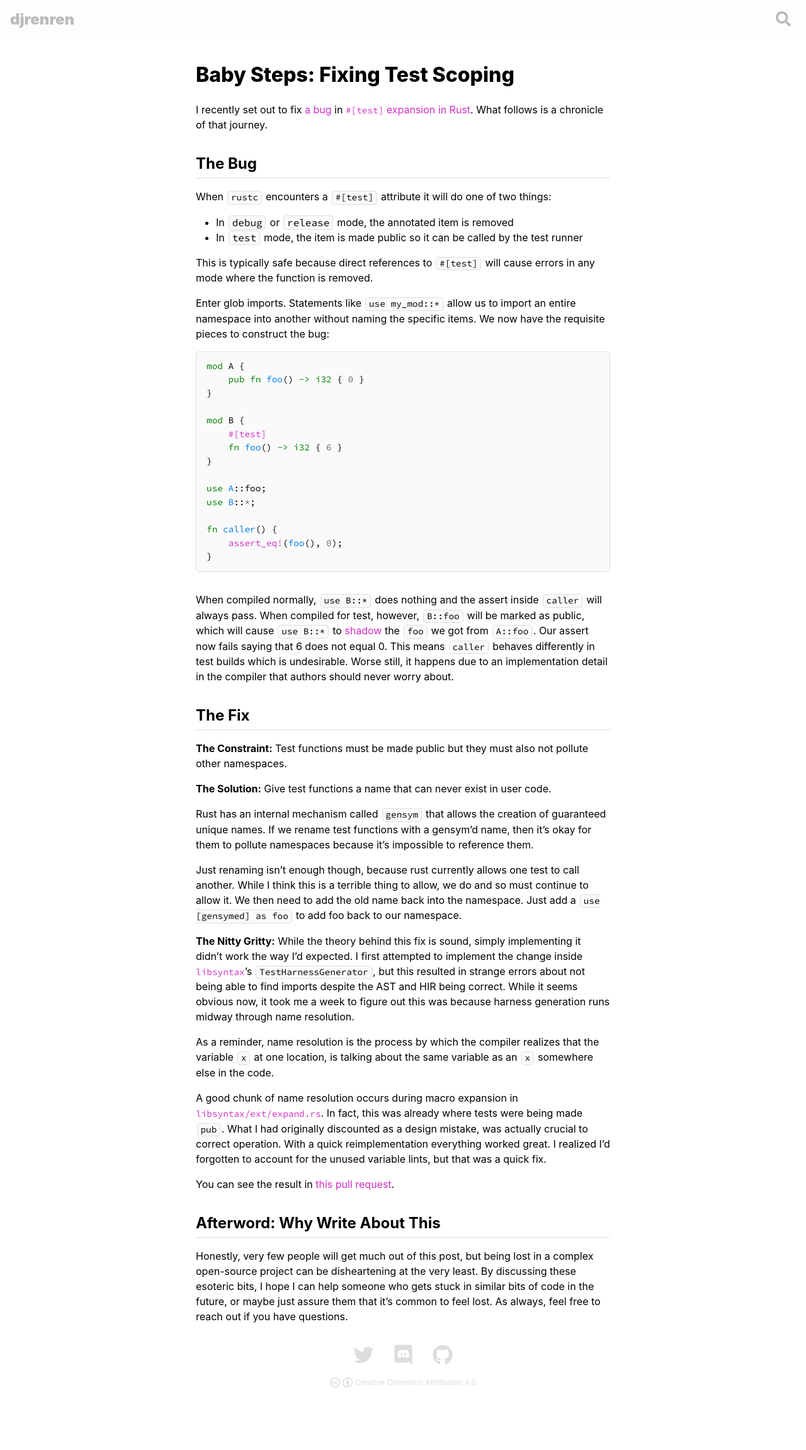
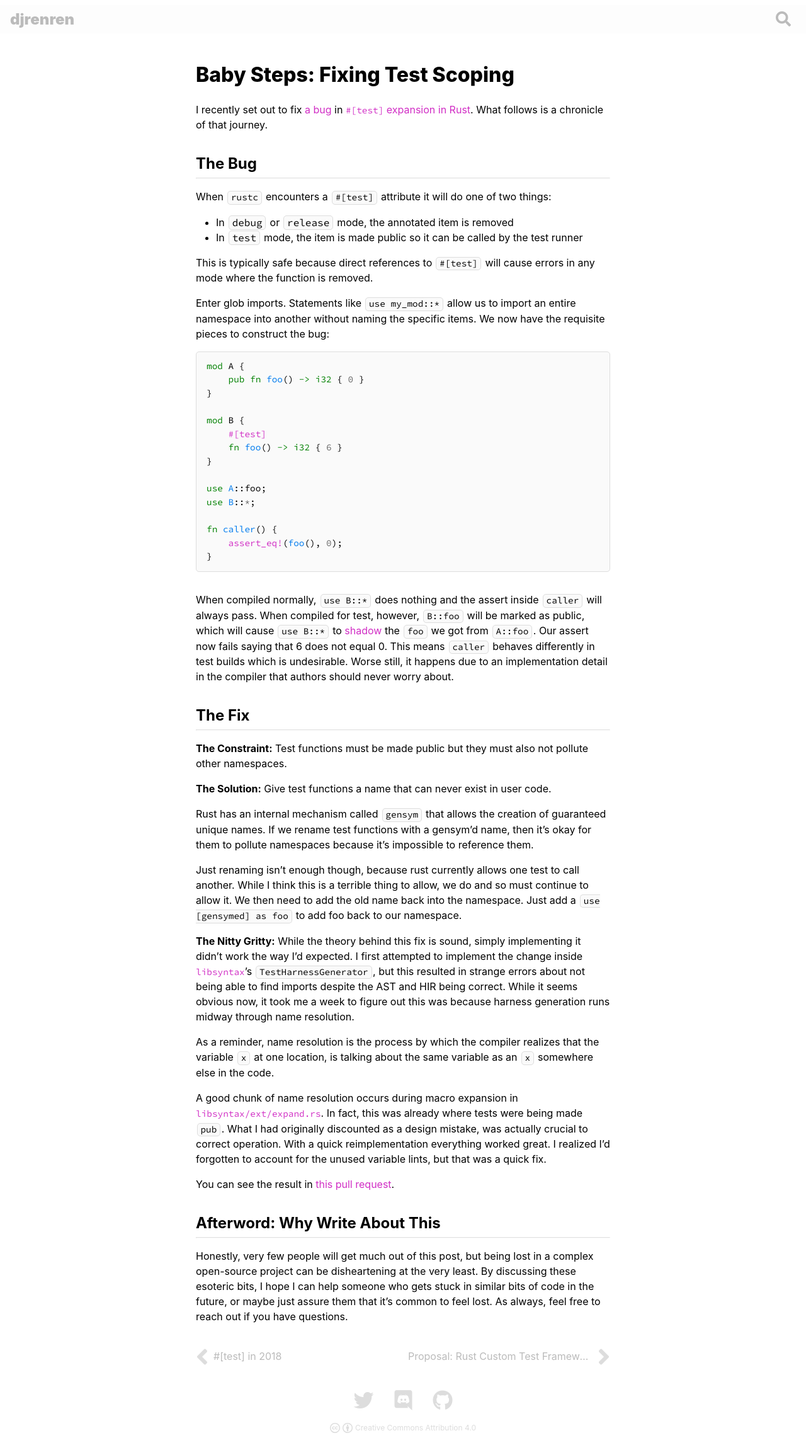
Before and after one commit to djrenren/blog, a Jekyll site: the page docs/rust/testing/2018/08/01/expansion.html, which Jekyll copies as it is, in a window 1280 px wide. Shown: the whole page at 63% size. Built offline with Jekyll 4.4.1, drawn with Linux system fonts in a browser that asks for light colours; nearby versions of some CDN libraries; comment, search, counter and statistics services are not loaded; before the commit the page ends 2230 px from its top, so only the background shows below that.

Commit message:
Relative nav links

```diff
--- a/_scss/main.scss
+++ b/_scss/main.scss
@@ -22,6 +22,28 @@ body {
     position: relative;
     height: auto;
     min-height: 100%;
+}
+
+.gray-link {
+    fill: $dark-gray;
+    color: $dark-gray;
+    transition: .25s;
+    i {
+        transition: .25s;
+        color: $gray;
+    }
+    &:hover, &:active {
+        color: $accent;
+        text-decoration: none;
+        fill: $accent;
+
+        i {
+            transition: .25s;
+            color: $accent;
+            text-decoration: none;
+            fill: $accent;
+        }
+    }
 }
 
 p {
@@ -147,3 +169,28 @@ li {
 .excerpt {
     margin-bottom: .5rem;
 }
+
+.relative-nav {
+    display: flex;
+    justify-content: space-between;
+    a.nav-link {
+        display: flex;
+        align-items: center;
+        .fas {
+            font-size: 2.5rem;
+            display: inline-block;
+        }
+        span.nav-title {
+            margin: 0 .5rem;
+            position: relative;
+            bottom: 1px;
+            overflow: hidden;
+            white-space: nowrap;
+            text-overflow: ellipsis;
+        }
+        max-width: 50%;
+
+    }
+    padding-top: 1rem;
+    padding-bottom: 1rem;
+}
--- a/docs/feed.xml
+++ b/docs/feed.xml
@@ -15,7 +15,7 @@ fulfillment of the RFC with rationale.&lt;/p&gt;
 &lt;/code&gt;&lt;/pre&gt;&lt;/div&gt;&lt;/div&gt;
 
 &lt;p&gt;This is incredibly ergonomic, but offers little control to people writing tests.
-Every &lt;code class=&quot;highlighter-rouge&quot;&gt;#[test]&lt;/code&gt; function must be a function of type &lt;code class=&quot;highlighter-rouge&quot;&gt;Fn() -&amp;gt; ()&lt;/code&gt; and will be run using the
+Every &lt;code class=&quot;highlighter-rouge&quot;&gt;#[test]&lt;/code&gt; function must be a function of type &lt;code class=&quot;highlighter-rouge&quot;&gt;Fn() -&amp;gt; impl Termination&lt;/code&gt; and will be run using the
 default &lt;code class=&quot;highlighter-rouge&quot;&gt;libtest&lt;/code&gt; test runner. If a test author needs more than the &lt;code class=&quot;highlighter-rouge&quot;&gt;libtest&lt;/code&gt; runner
 can provide, then they can no longer use the &lt;code class=&quot;highlighter-rouge&quot;&gt;#[test]&lt;/code&gt; macro. This proposal seeks
 to offer the ergonomic power of &lt;code class=&quot;highlighter-rouge&quot;&gt;#[test]&lt;/code&gt; while providing the flexibility required to
--- a/docs/rust/testing/2018/08/01/expansion.html
+++ b/docs/rust/testing/2018/08/01/expansion.html
@@ -120,6 +120,20 @@ in similar bits of code in the future, or maybe just assure them that it’s com
 to feel lost. As always, feel free to reach out if you have questions.</p>
 
 
+<div class="relative-nav">
+    <a class="nav-link gray-link" href="/rust/testing/2018/07/19/test-in-2018.html">
+
+        <i class="fas fa-angle-left"></i>
+        <span class="nav-title">#[test] in 2018</span>
+
+    </a>
+    <a class="nav-link gray-link" href="/rust/testing/2018/08/06/custom-test-framework-prop.html">
+
+        <span class="nav-title">Proposal: Rust Custom Test Frameworks</span>
+        <i class="fas fa-angle-right"></i>
+
+    </a>
+</div>
     </div>
     <div class="footer extras">
     <div class="footer-contents center-col">
```
Also changed, not shown: other parts of docs/feed.xml (+1 -1 lines), _layouts/post.html (+14 -0 lines), _posts/2018-08-06-custom-test-framework-prop.md (+1 -1 lines), docs/rust/testing/2018/07/19/test-in-2018.html (+11 -0 lines), docs/rust/testing/2018/08/06/custom-test-framework-prop.html (+12 -1 lines), docs/assets/css/main.css.
